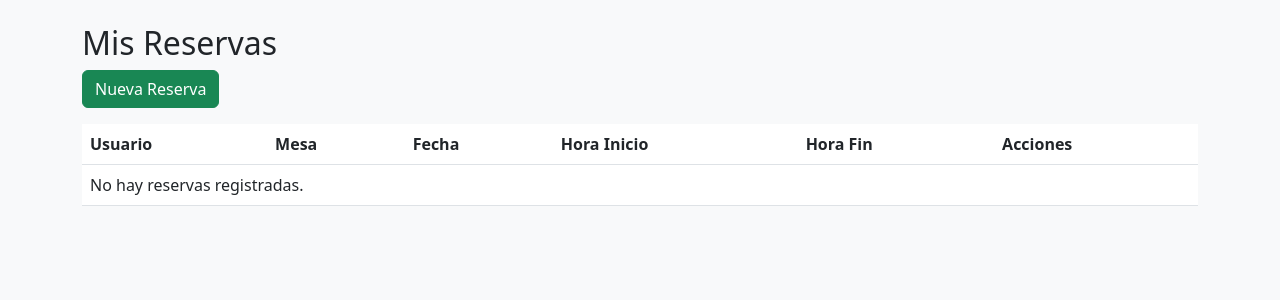
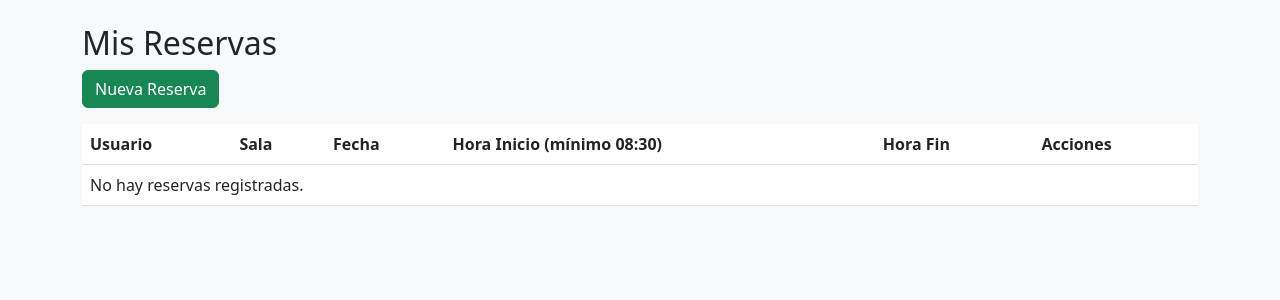
Before and after one commit to PabloUrra2233/grupo4_taller_de_integracion1_s3, a Django app: page /reservas/ in a window 1280 px wide. Shown: the part 56-356 px from the top of the page. Run offline with Django 5.2, Linux system fonts and the light colour scheme; the visitor is signed in with stand-in values (Sample User, id 1); data that the repository does not hold is empty.

Commit message:
super commit
aquí esta el trabajo listo

```diff
--- a/reserva_mesas/settings.py
+++ b/reserva_mesas/settings.py
@@ -89,6 +89,7 @@ DATABASES = {
     'default': {
         'ENGINE': 'django.db.backends.sqlite3',
         'NAME': BASE_DIR / 'db.sqlite3',
+
     }
 }
 '''
@@ -108,6 +109,7 @@ DATABASES = {
         'OPTIONS': {
             'charset': 'utf8mb4',
         },
+
     }
 }
 '''
--- a/reservas/views.py
+++ b/reservas/views.py
@@ -25,6 +25,19 @@ def todas_reservas(request):
 def crear_reserva(request):
     if request.method == "POST":
         form = ReservaForm(request.POST)
+        accion = request.POST.get('accion')
+        if accion == "disponibilidad":
+        # Solo mostrar horas ocupadas, NO validar, NO guardar
+            if form.is_valid():
+                sala = form.cleaned_data.get("mesa")
+                fecha = form.cleaned_data.get("fecha")
+                horas_ocupadas = Reserva.objects.filter(mesa=sala, fecha=fecha)
+                return render(request, "reservas/form.html", {
+                    "form": form,
+                    "horas_ocupadas": horas_ocupadas,
+                    "titulo": "Nueva Reserva"
+                })
+
         if form.is_valid():
             reserva = form.save(commit=False)
             reserva.usuario = request.user
@@ -42,6 +55,15 @@ def crear_reserva(request):
         "bloques": bloques,
     })
 
+    return render(
+        request,
+        "reservas/form.html",
+        {
+            "form": form,
+            "reservas_ocupadas": reservas_ocupadas,
+            "titulo": "Nueva Reserva",
+        }
+    )
 @login_required
 def editar_reserva(request, pk):
     reserva = get_object_or_404(Reserva, pk=pk)
--- a/templates/reservas/lista.html
+++ b/templates/reservas/lista.html
@@ -7,9 +7,9 @@
     <thead>
         <tr>
             <th>Usuario</th>
-            <th>Mesa</th>
+            <th>Sala</th>
             <th>Fecha</th>
-            <th>Hora Inicio</th>
+            <th>Hora Inicio (mínimo 08:30)</th>
             <th>Hora Fin</th>
             <th>Acciones</th>
         </tr>
@@ -18,7 +18,7 @@
         {% for reserva in reservas %}
         <tr>
             <td>{{ reserva.usuario.username }}</td>
-            <td>Mesa {{ reserva.mesa.numero_mesa }}</td>
+            <td>Sala {{ reserva.mesa.numero_mesa }}</td>
             <td>{{ reserva.fecha_reserva }}</td>
             <td>{{ reserva.hora_inicio }}</td>
             <td>{{ reserva.hora_fin }}</td>
--- a/usuarios/forms.py
+++ b/usuarios/forms.py
@@ -1,6 +1,7 @@
 from django import forms
 from django.contrib.auth.forms import UserCreationForm, UserChangeForm
 from .models import Usuario
+from reservas.models import Reserva
 
 class UsuarioCreationForm(UserCreationForm):
     class Meta:
```
Also changed, not shown: mesas/migrations/0001_initial.py, reservas/migrations/0001_initial.py, templates/reservas/form.html (line endings or trailing spaces), usuarios/migrations/0001_initial.py.
